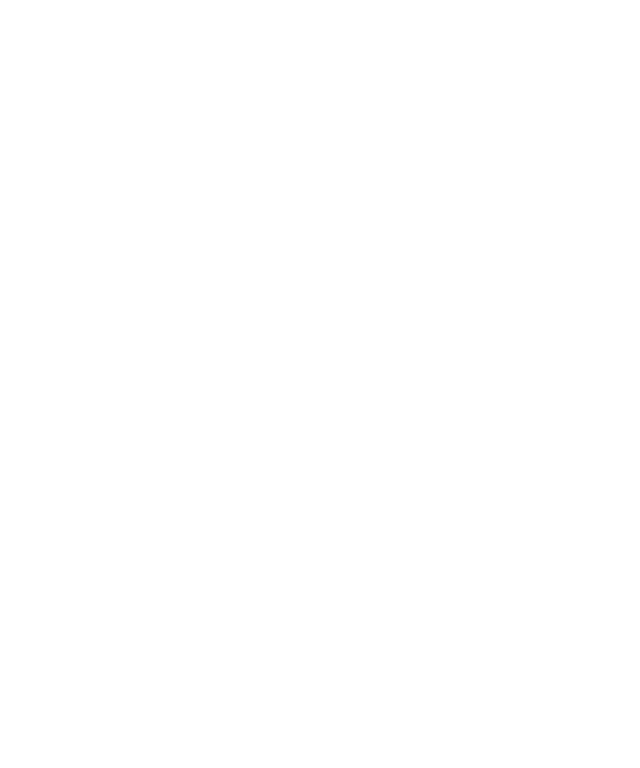
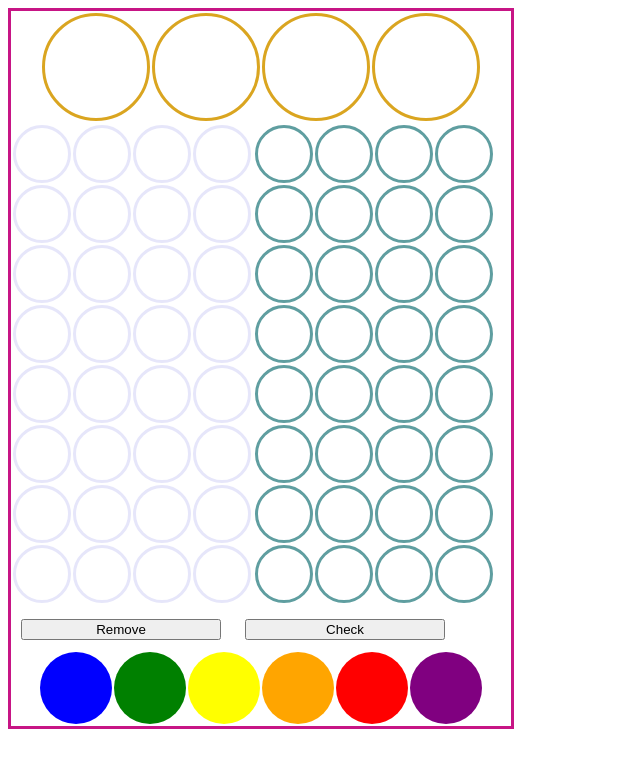
Before and after one commit to SquiggsNet/Mastermind, a website: page Mastermind/index.html in a window 1280 px wide. Shown: the whole page, without its empty margins (0-640 px from the left). Drawn offline with nearby package versions, Linux system fonts and the light colour scheme.

Commit message:
Most basic of the design is complete

```diff
--- a/Mastermind/app.js
+++ /dev/null
@@ -1,3 +0,0 @@
-/**
- * Created by inet2005 on 11/29/16.
- */
--- a/Mastermind/index.html
+++ b/Mastermind/index.html
@@ -1,10 +1,36 @@
 <!DOCTYPE html>
-<html lang="en">
+<html lang="en" ng-app="masterApp">
 <head>
     <meta charset="UTF-8">
-    <title>Title</title>
+    <title>Master Your Mind</title>
+
+    <link rel="stylesheet" href="styles/styles.css" type="text/css" />
+
+    <script src="bower_components/angular/angular.js" type="text/javascript"></script>
+    <script src="scripts/app.js" type="text/javascript"></script>
+
 </head>
-<body>
+<body ng-controller="masterController">
+
+    <div id="mindMasterBoard">
+
+        <div id="solution"></div>
+        <div><div id="choicesMade"></div><div id="areYouRight"></div></div>
+        <div id="buttons">
+
+            <form>
+
+                <label><input type="button" id="removeOne" value="Remove" /></label>
+                <label><input type="button" id="checkMe" value="Check" /></label>
+
+            </form>
+
+        </div>
+        <div id="optionalChoices"></div>
+
+    </div>
+
+    <script src="scripts/script.js" type="text/javascript"></script>
 
 </body>
 </html>
--- /dev/null
+++ b/Mastermind/scripts/app.js
@@ -0,0 +1,14 @@
+/**
+ * Created by inet2005 on 11/29/16.
+ */
+
+(function() {
+
+    var app = angular.module('masterApp',[]);
+
+    app.controller('masterController', function ($scope) {
+
+
+    });
+
+}());
--- /dev/null
+++ b/Mastermind/scripts/script.js
@@ -0,0 +1,226 @@
+/**
+ * Created by inet2005 on 11/30/16.
+ */
+
+(function(){
+
+    function insertSolutionTable()
+    {
+        //grab the div
+        var solutionDiv = document.getElementById("solution");
+
+        //create table
+        var table = document.createElement("table");
+
+        //add table to div
+        solutionDiv.appendChild(table);
+
+        //create one row (and for blocks for the solution to appear) for the solution to be contained.
+        var row = document.createElement("tr");
+        var block1 = document.createElement("td");
+        var block2 = document.createElement("td");
+        var block3 = document.createElement("td");
+        var block4 = document.createElement("td");
+
+        //add row and blocks to table
+        table.appendChild(row);
+        row.appendChild(block1);
+        row.appendChild(block2);
+        row.appendChild(block3);
+        row.appendChild(block4);
+
+        //add class to the solution table, row, and cells (blocks)
+
+        var solutionTable = document.getElementsByTagName("table")[0];
+        solutionTable.className = "solutionTable";
+
+        var solutionRow = document.getElementsByTagName("tr")[0];
+        solutionRow.className = "solutionRow";
+
+        var solutionCells = document.getElementsByTagName("td");
+        for(var i=0; i<solutionCells.length; i++)
+        {
+            solutionCells[i].className = "solutionCell";
+        }
+
+    }
+
+    function insertChoicesMadeTable()//rowsExpected)
+    {
+        //figure initial amounts of (tables, rows, cells)
+        var amountOfCurrentTables = document.getElementsByTagName("table").length;
+        var amountOfCurrentRows = document.getElementsByTagName("tr").length;
+        var amountOfCurrentCells = document.getElementsByTagName("td").length;
+
+        //grab the div
+        var choicesDiv = document.getElementById("choicesMade");
+
+        //create table
+        var table = document.createElement("table");
+
+        //add table to div
+        choicesDiv.appendChild(table);
+
+        for(var i=0; i<8; i++)//rowsExpected; i++)
+        {
+            //create multiples rows (and for blocks for the solution to appear) for the solution to be contained.
+            var row = document.createElement("tr");
+            var block1 = document.createElement("td");
+            var block2 = document.createElement("td");
+            var block3 = document.createElement("td");
+            var block4 = document.createElement("td");
+
+            //add row and blocks to table
+            table.appendChild(row);
+            row.appendChild(block1);
+            row.appendChild(block2);
+            row.appendChild(block3);
+            row.appendChild(block4);
+
+        }
+
+
+        //add class to the solution table, row, and cells (blocks)
+
+        var choicesTable = document.getElementsByTagName("table")[amountOfCurrentTables];
+        choicesTable.className = "choicesTable";
+
+        var choicesRow = document.getElementsByTagName("tr");
+        for(var i=amountOfCurrentRows; i<choicesRow.length; i++)
+        {
+            choicesRow[i].className = "choicesRow";
+        }
+
+        var choicesCells = document.getElementsByTagName("td");
+        for(var i=amountOfCurrentCells; i<choicesCells.length; i++)
+        {
+            choicesCells[i].className = "choicesCell";
+        }
+
+    }
+
+    function insertAreYouRightTable()//rowsExpected)
+    {
+
+        //figure initial amounts of (tables, rows, cells)
+        var amountOfCurrentTables = document.getElementsByTagName("table").length;
+        var amountOfCurrentRows = document.getElementsByTagName("tr").length;
+        var amountOfCurrentCells = document.getElementsByTagName("td").length;
+
+        //grab the div
+        var rightDiv = document.getElementById("areYouRight");
+
+        //create table
+        var table = document.createElement("table");
+
+        //add table to div
+        rightDiv.appendChild(table);
+
+
+
+        for(var i=0; i<8; i++)//rowsExpected; i++)
+        {
+            //create multiples rows (and for blocks for the solution to appear) for the solution to be contained.
+            var row = document.createElement("tr");
+            var block1 = document.createElement("td");
+            var block2 = document.createElement("td");
+            var block3 = document.createElement("td");
+            var block4 = document.createElement("td");
+
+            //add row and blocks to table
+            table.appendChild(row);
+            row.appendChild(block1);
+            row.appendChild(block2);
+            row.appendChild(block3);
+            row.appendChild(block4);
+
+        }
+
+
+        //add class to the solution table, row, and cells (blocks)
+
+        var rightTable = document.getElementsByTagName("table")[amountOfCurrentTables];
+        rightTable.className = "rightTable";
+
+        var rightRow = document.getElementsByTagName("tr");
+        for(var i=amountOfCurrentRows; i<rightRow.length; i++)
+        {
+            rightRow[i].className = "rightRow";
+        }
+
+        var rightCells = document.getElementsByTagName("td");
+        for(i=amountOfCurrentCells; i<rightCells.length; i++)
+        {
+            rightCells[i].className = "rightCell";
+        }
+
+    }
+
+    function insertOptions()
+    {
+
+        //colour choices
+        var colours = ["blue", "green", "yellow", "orange", "red", "purple"];
+
+        //figure initial amounts of (tables, rows, cells)
+        var amountOfCurrentTables = document.getElementsByTagName("table").length;
+        var amountOfCurrentRows = document.getElementsByTagName("tr").length;
+        var amountOfCurrentCells = document.getElementsByTagName("td").length;
+
+        //grab the div
+        var optionalDiv = document.getElementById("optionalChoices");
+
+        //create table
+        var table = document.createElement("table");
+
+        //add table to div
+        optionalDiv.appendChild(table);
+
+        //create multiples rows (and for blocks for the solution to appear) for the solution to be contained.
+        var row = document.createElement("tr");
+        var block1 = document.createElement("td");
+        var block2 = document.createElement("td");
+        var block3 = document.createElement("td");
+        var block4 = document.createElement("td");
+        var block5 = document.createElement("td");
+        var block6 = document.createElement("td");
+
+        //add row and blocks to table
+        table.appendChild(row);
+        row.appendChild(block1);
+        row.appendChild(block2);
+        row.appendChild(block3);
+        row.appendChild(block4);
+        row.appendChild(block5);
+        row.appendChild(block6);
+
+
+        //add class to the solution table, row, and cells (blocks)
+        var choicesTable = document.getElementsByTagName("table")[amountOfCurrentTables];
+        choicesTable.className = "optionalTable";
+
+        var choicesRow = document.getElementsByTagName("tr")[amountOfCurrentRows];
+        choicesRow.className = "optionalRow";
+
+        var choicesCells = document.getElementsByTagName("td");
+        for(var i=amountOfCurrentCells; i<choicesCells.length; i++)
+        {
+            //grab the colour at the index of i - what was initially there (to get 0-5)
+            var colour = colours[i-amountOfCurrentCells];
+            choicesCells[i].className = "optionalCell " + colour;
+            /*choicesCells[i].id = colour;*/
+        }
+
+    }
+
+    function buildDefaults()
+    {
+        insertSolutionTable();
+        insertChoicesMadeTable();
+        insertAreYouRightTable();
+        insertOptions();
+    }
+
+    buildDefaults();
+
+})();
--- /dev/null
+++ b/Mastermind/styles/styles.css
@@ -0,0 +1,126 @@
+#mindMasterBoard {
+    border: 3px solid mediumvioletred;
+    width: 500px;
+}
+
+td {
+    border-radius: 50%;
+}
+
+/*Solution Table Items*/
+
+.solutionTable {
+    /*display: none;*/
+    margin: 0 auto;
+}
+
+.solutionRow {
+
+}
+
+.solutionCell {
+    width: 100px;
+    height: 100px;
+    border: 3px solid goldenrod;
+}
+
+/*Choices Made Table Items*/
+
+#choicesMade {
+    display: inline-block;
+}
+
+.choicesTable {
+    /*border-collapse: collapse;*/
+}
+
+
+.choicesRow {
+}
+
+.choicesCell {
+    width: 50px;
+    height: 50px;
+    /*margin: 10px;*/
+    border: 3px solid lavender;
+}
+
+
+/*Are You Right Table Items*/
+
+#areYouRight {
+    display: inline-block;
+}
+
+.rightTable {
+    /*border-collapse: collapse;*/
+}
+
+.rightRow {
+}
+
+.rightCell {
+    width: 50px;
+    height: 50px;
+    border: 3px solid cadetblue;
+}
+
+
+/*Buttons Items (in the form)*/
+
+#buttons {
+    margin: 0 auto;
+}
+
+#removeOne {
+    width: 200px;
+    margin: 10px;
+}
+
+#checkMe {
+    width: 200px;
+    margin: 10px;
+}
+
+/*Optional Choices Table Items*/
+
+.optionalTable {
+    /*border-collapse: collapse;*/
+    margin: 0 auto;
+
+}
+
+.optionalRow {
+}
+
+.optionalCell {
+    width: 70px;
+    height: 70px;
+    /*border: 3px solid indigo;*/
+}
+
+/*Colours*/
+
+.blue {
+    background-color: blue;
+}
+
+.green {
+    background-color: green;
+}
+
+.yellow {
+    background-color:yellow;
+}
+
+.orange {
+    background-color: orange;
+}
+
+.red {
+    background-color: red;
+}
+
+.purple {
+    background-color: purple;
+}
```
Also changed, not shown: Mastermind/bower.json (added, +13 -0 lines).
